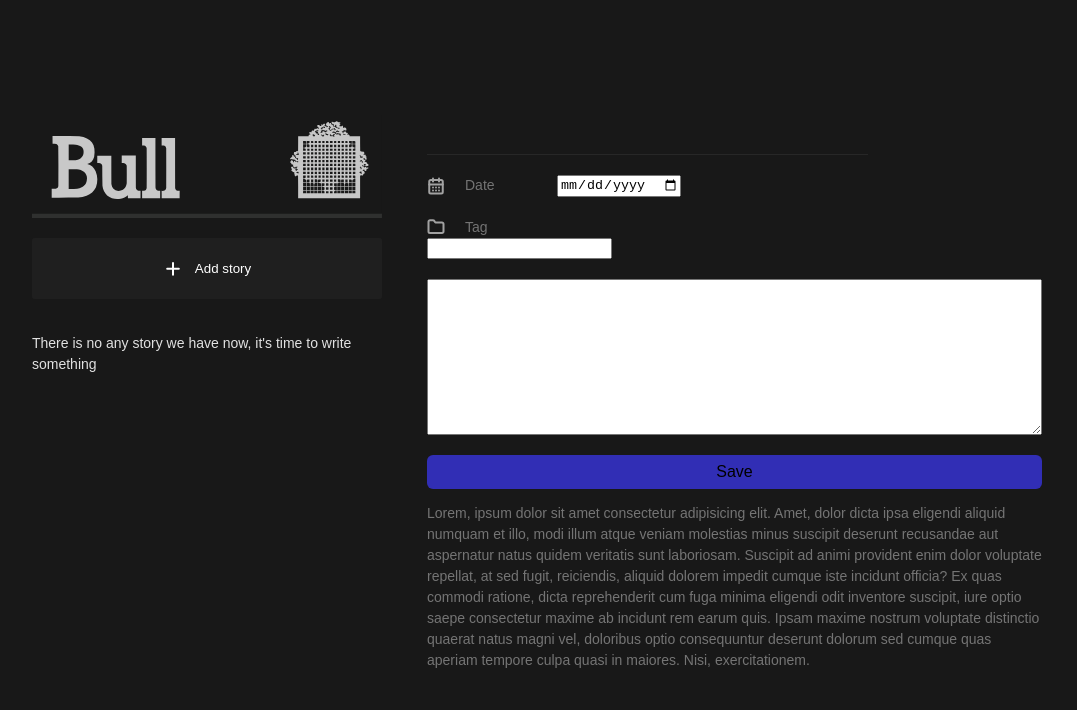
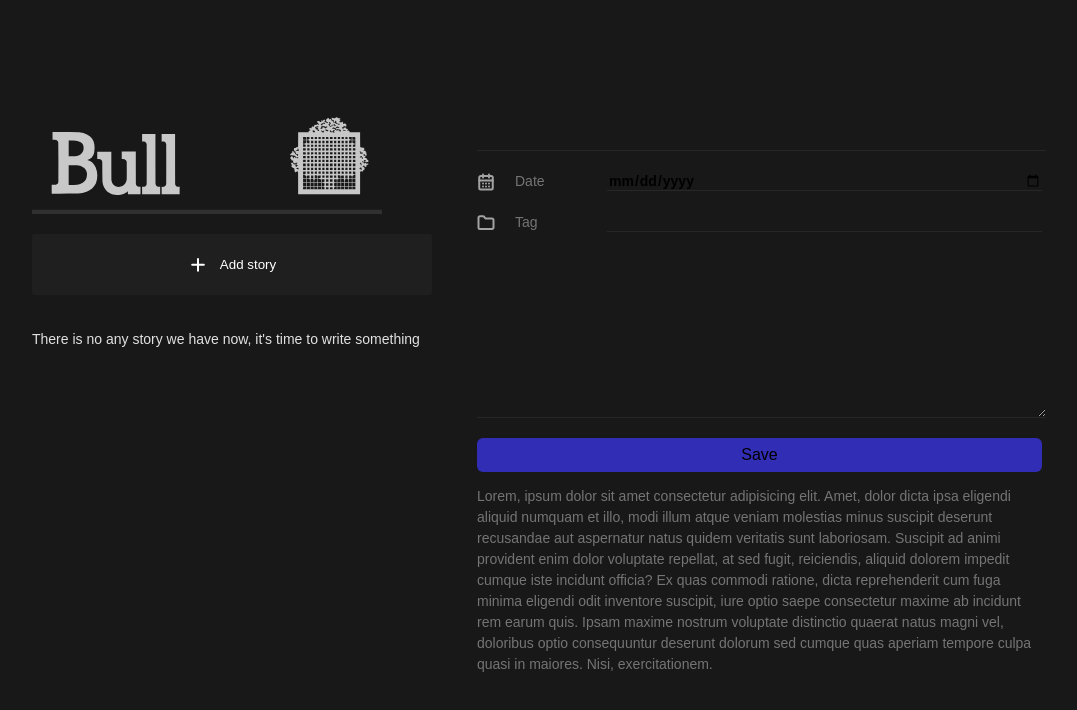
Before and after one commit to mikhail-bn/react-dairy, a React (Vite) app: page / in a window 1280 px wide. Shown: the top 710 px of the page, without its empty margins (103-1180 px from the left). Built offline with nearby package versions, Linux system fonts and the light colour scheme.

Commit message:
12-03-24

```diff
--- a/src/components/JournalForm/JournalForm.jsx
+++ b/src/components/JournalForm/JournalForm.jsx
@@ -45,7 +45,7 @@ export default function JournalForm({ onSubmit }) {
                     type='text'
                     name='title'
                     className={classnames(styles['input-title'], {
-                        [styles['ivalid']]: !formValidState.title,
+                        [styles['invalid']]: !formValidState.title,
                     })}
                 />
             </div>
@@ -63,21 +63,26 @@ export default function JournalForm({ onSubmit }) {
                     }`}
                 />
             </div>
-            <div>
+            <div className={styles['form-row']}>
                 <label htmlFor='tag' className={styles['form-label']}>
                     <img src='/public/tag.svg' alt='tag-icon' />
                     <span>Tag</span>
                 </label>
-                <input type='text' name='tag' id='tag' className={styles['input']}/>
+                <input
+                    type='text'
+                    name='tag'
+                    id='tag'
+                    className={styles['input']}
+                />
             </div>
             <textarea
                 name='post'
-                id=''
+                id='post'
                 cols='30'
                 rows='10'
-                className={`${styles['input']}  ${
-                    formValidState.post ? '' : 'invalid'
-                }`}
+                className={classnames(styles['input'], {
+                    [styles['invalid']]: !formValidState.post,
+                })}
             ></textarea>
             <Button text='Save' />
         </form>
--- a/src/components/JournalForm/JournalForm.module.css
+++ b/src/components/JournalForm/JournalForm.module.css
@@ -3,11 +3,9 @@
     flex-direction: column;
     gap: 20px;
 }
-.invalid {
-    border: 1px solid red;
-    background: rgb(104, 74, 74);
-}
-.input-title {
+
+.input-title,
+.input {
     border: none;
     background: none;
     font-size: 32px;
@@ -16,6 +14,7 @@
     line-height: normal;
     font-family: 'Source Sans 3', sans-serif;
     border-bottom: 1px solid #272727;
+    width: 100%;
 }
 .form-label {
     display: flex;
@@ -28,3 +27,10 @@
     align-items: center;
     gap: 50px;
 }
+.input {
+    font-size: 14px;
+}
+.invalid {
+    border: 1px solid red;
+    background: rgb(104, 74, 74);
+}
--- a/src/layout/LeftPanel/LeftPanel.css
+++ b/src/layout/LeftPanel/LeftPanel.css
@@ -1,6 +1,7 @@
 .left-panel {
     display: flex;
     flex-direction: column;
+    min-width: 400px;
     gap: 20px;
     padding: 20px;
 }
```
